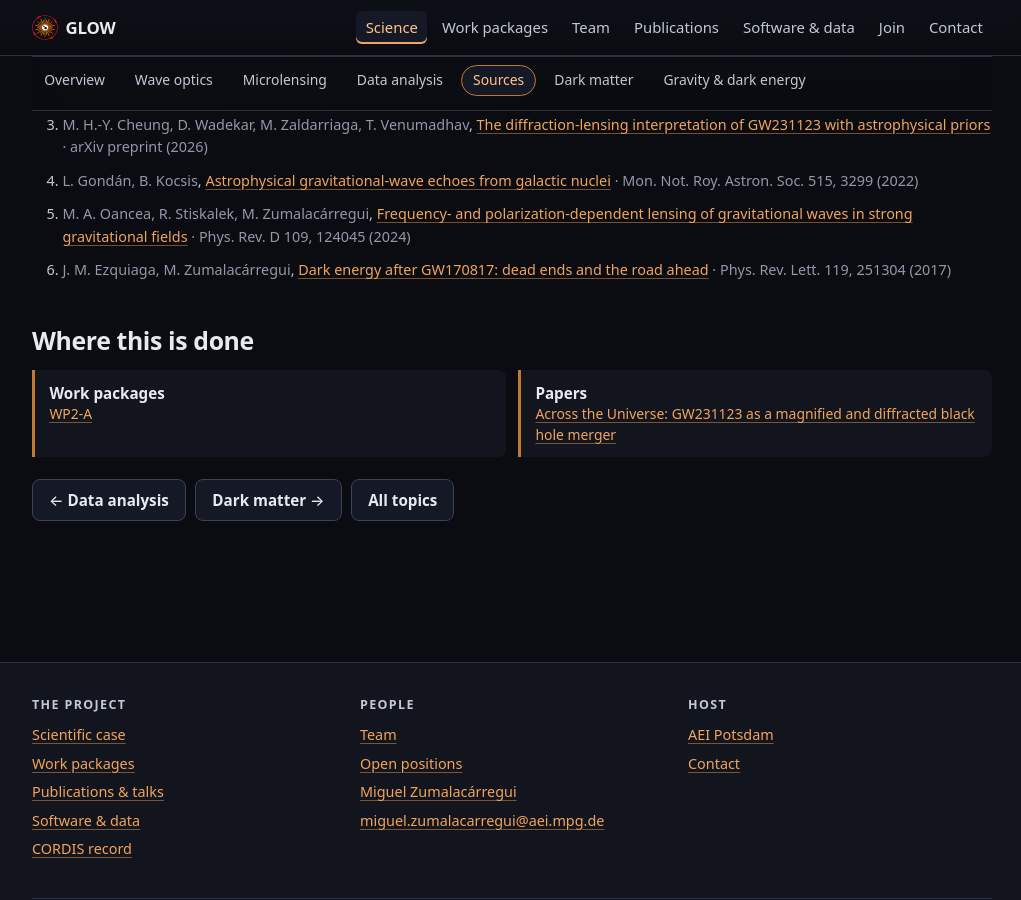
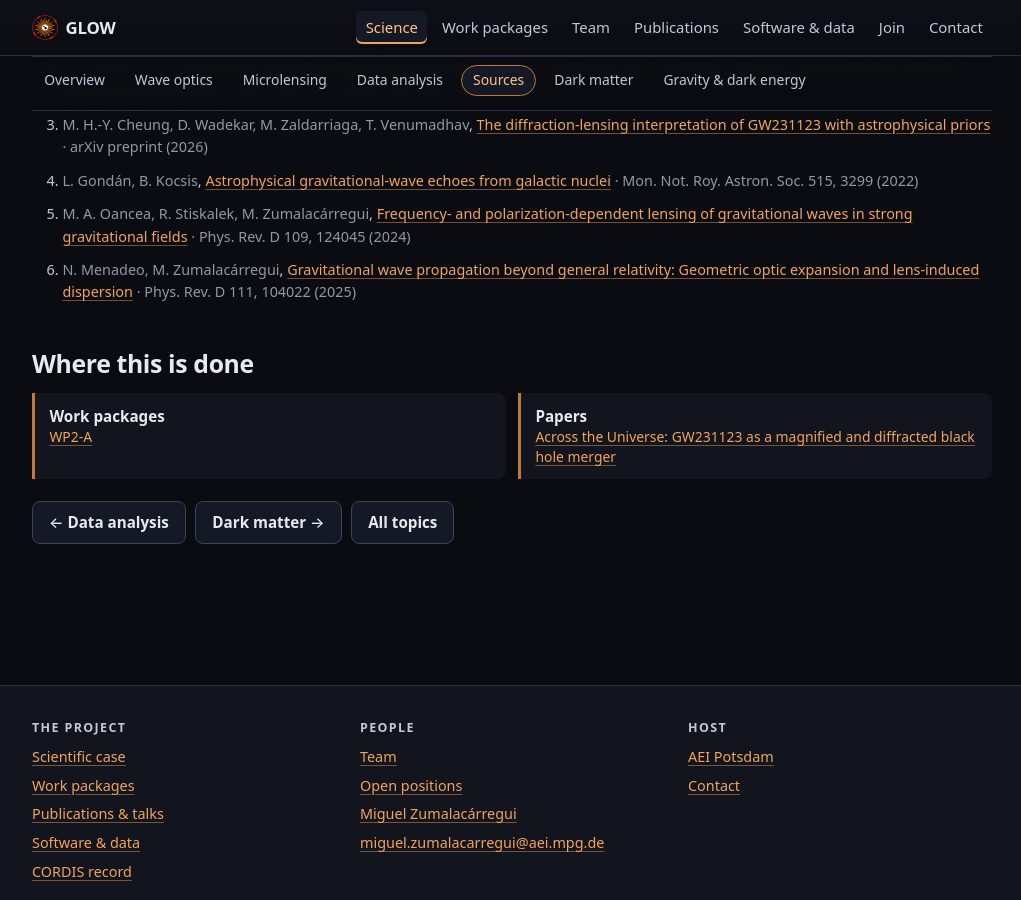
Before and after one commit to glow-astro/website, a Jekyll site: the page built from sources.html, in a window 1280 px wide and 900 px high, scrolled down 3443 px. Shown: the whole window, without its empty margins (128-1149 px from the left). Built offline with Jekyll 4.4.1, drawn with Linux system fonts in a browser that asks for light colours.

Commit message:
Cite Menadeo & Zumalacárregui for the dark-energy signatures
Replaces Ezquiaga & Zumalacárregui in the supermassive-black-hole section. The
new entry is PRD 111, 104022 (2025), arXiv:2411.07164, URL checked. Ezquiaga
stays cited on testing-gravity.html, which is untouched.

There are two Menadeo papers and only one has exactly two authors, so that is
the one taken. Flagged in review_notes.yml along with the fact that the
sentence still reads "over cosmological distances" while this paper is about
lens-induced dispersion.

Co-Authored-By: Claude Opus 5 <noreply@anthropic.com>
Claude-Session: https://claude.ai/code/session_01L7GT62S61eYxRuSFTmWGfu

```diff
--- a/_data/references.yml
+++ b/_data/references.yml
@@ -182,6 +182,12 @@
   where: "Phys. Rev. Lett. 119, 251304 (2017)"
   url: "https://arxiv.org/abs/1710.05901"
 
+- id: menadeo-propagation
+  authors: "N. Menadeo, M. Zumalacárregui"
+  title: "Gravitational wave propagation beyond general relativity: Geometric optic expansion and lens-induced dispersion"
+  where: "Phys. Rev. D 111, 104022 (2025)"
+  url: "https://arxiv.org/abs/2411.07164"
+
 - id: gondan-echoes
   authors: "L. Gondán, B. Kocsis"
   title: "Astrophysical gravitational-wave echoes from galactic nuclei"
--- a/sources.html
+++ b/sources.html
@@ -16,7 +16,7 @@ refs:
   - cheung-priors
   - gondan-echoes
   - oancea-strong-field
-  - ezquiaga-dark-energy
+  - menadeo-propagation
 topic_id: sources
 ---
 
@@ -155,7 +155,7 @@ topic_id: sources
     part of the signal.{% include cite.html key="oancea-strong-field" %} Those
     are also the signatures that beyond-general-relativity theories of dark
     energy predict for propagation over cosmological
-    distances,{% include cite.html key="ezquiaga-dark-energy" %} which is what
+    distances,{% include cite.html key="menadeo-propagation" %} which is what
     makes the multiple images useful: an effect carried by one image and not
     another is telling you about the strong-field region, while one common to
     all of them is telling you about the theory.
```
